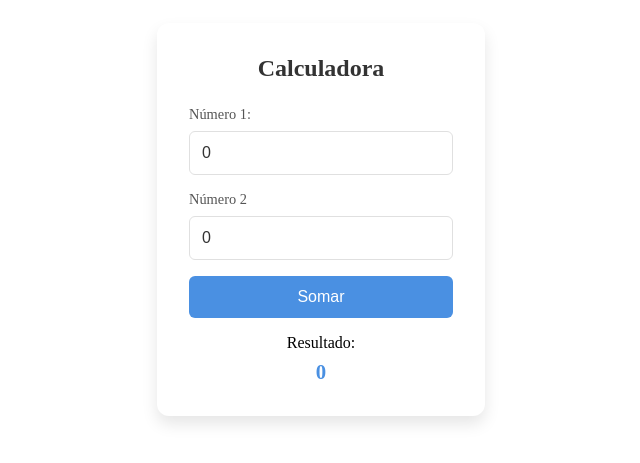
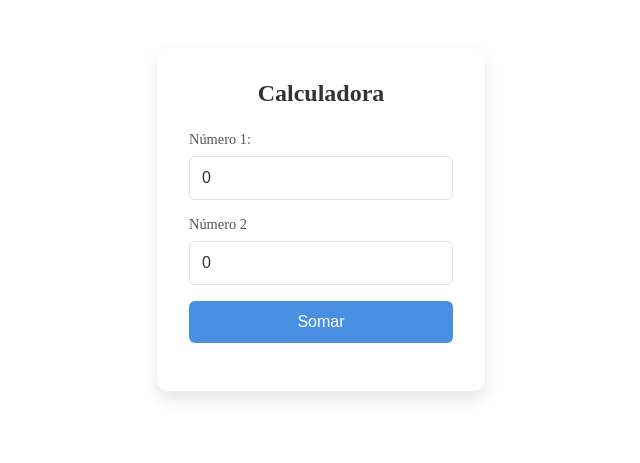
Before and after one commit to analuizacandida/calculadoraAngular, an Angular app: page / in a window 1280 px wide. Shown: the part 189-652 px from the top of the page, without its empty margins (319-959 px from the left). Built offline with nearby package versions, Linux system fonts and the light colour scheme.

Commit message:
rederização condicional com IF

```diff
--- a/src/app/calculadora/calculadora.component.html
+++ b/src/app/calculadora/calculadora.component.html
@@ -8,10 +8,19 @@
       <label for="numero2"> Número 2</label>
       <input type="number" name="numero2" id="numero2" [(ngModel)]="numero2" />
 
-      <button type="submit" >Somar</button>
+      <button type="submit">Somar</button>
     </form>
-    <div class="'result-display">
-      <p>Resultado: <span id="result">{{resultado}}</span></p>
+<div class="result-display" *ngIf="resultado">
+    <p>Seu resultado está abaixo:</p>
+
+</div>
+
+    @if(resultado){
+    <div class="result-display">
+      <p>
+        Resultado: <span id="result">{{ resultado }}</span>
+      </p>
     </div>
+    }
   </div>
 </div>
--- a/src/app/calculadora/calculadora.component.ts
+++ b/src/app/calculadora/calculadora.component.ts
@@ -1,9 +1,10 @@
 import { Component } from '@angular/core';
 import { FormsModule } from '@angular/forms';
+import { CommonModule } from '@angular/common';
 
 @Component({
   selector: 'app-calculadora',
-  imports: [FormsModule],
+  imports: [FormsModule, CommonModule],
   templateUrl: './calculadora.component.html',
   styleUrl: './calculadora.component.css'
 })
```
